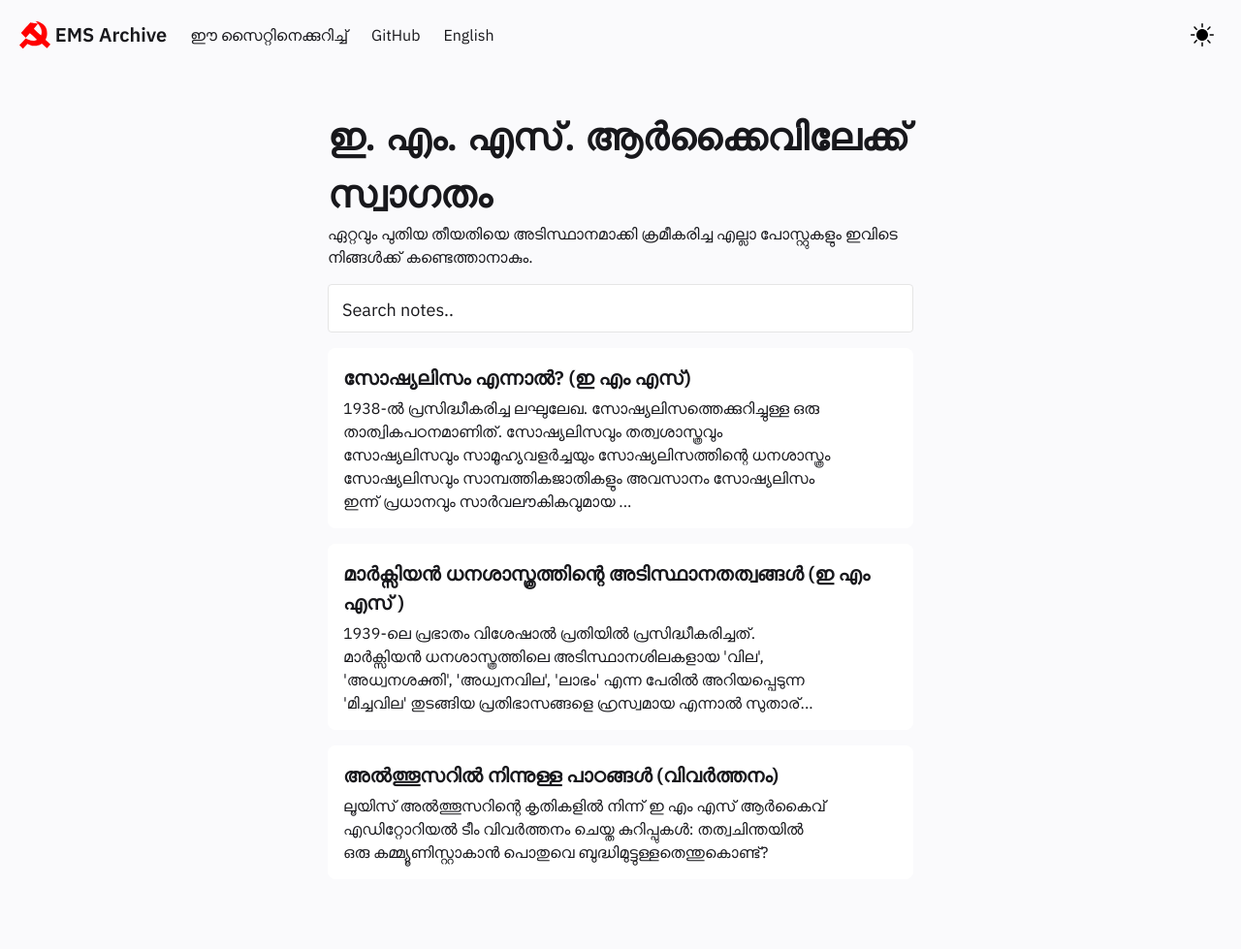
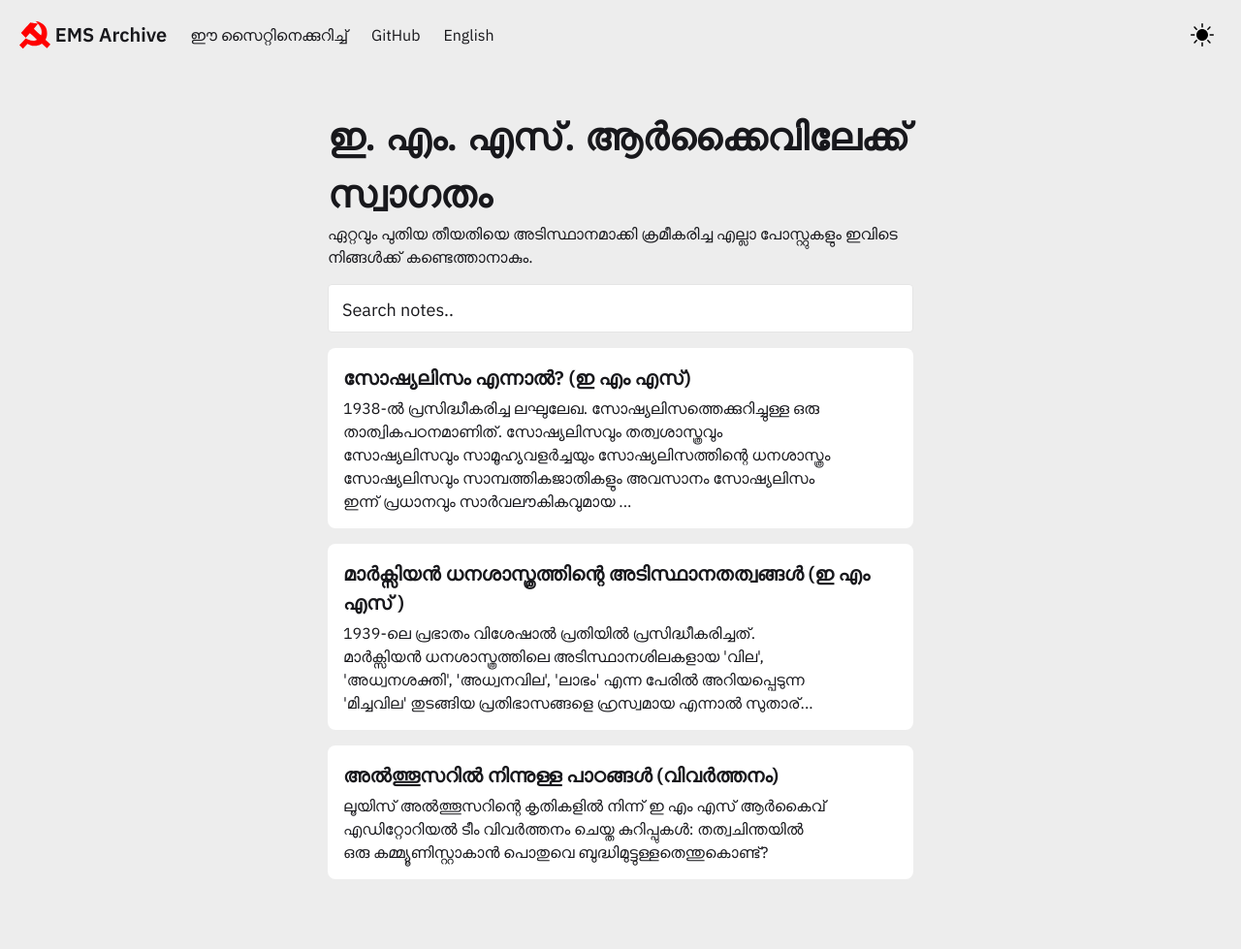
Before and after one commit to emsarchive/obsidiansite, a Jekyll site: the page built from pages/index.md, in a window 1280 px wide. Shown: the whole page at 97% size. Built offline with Jekyll 4.4.1, drawn with Linux system fonts in a browser that asks for light colours.

Commit message:
changed white to darker colour

```diff
--- a/assets/css/style.css
+++ b/assets/css/style.css
@@ -7,7 +7,7 @@ layout: Stylesheet
 
 html, html[data-theme="light"] {
     --bg-main: #FFFFFF;
-    --bg-sub: #FAFAFC;
+    --bg-sub: #EDEDED;
     --color-bis: #363636;
     --text-main: #18181C;
     --text-sub: #5D5D67;
@@ -19,7 +19,7 @@ html[data-theme="dark"] {
     --bg-main: #1e1c1c;
     --bg-sub: #212121;
     --color-bis: #E6E6E6;
-    --text-main: #FAFAFC;
+    --text-main: #EDEDED;
     --text-sub: #FFFFFF;
     --link: #ff4545;
     --border: #353535;
@@ -30,7 +30,7 @@ html[data-theme="dark"] {
     html, html[data-theme="dark"] {
         --bg-main: #18181C;
         --bg-sub: #262626;
-        --text-main: #FAFAFC;
+        --text-main: #EDEDED;
         --text-sub: #FFFFFF;
         --link: #ff4545;
         --border: #353535;
@@ -38,7 +38,7 @@ html[data-theme="dark"] {
 
     html[data-theme="light"] {
 	    --bg-main: #FFFFFF;
-        --bg-sub: #FAFAFC;
+        --bg-sub: #EDEDED;
         --text-main: #18181C;
         --text-sub: #5D5D67;
         --link: #ff4545;
```
